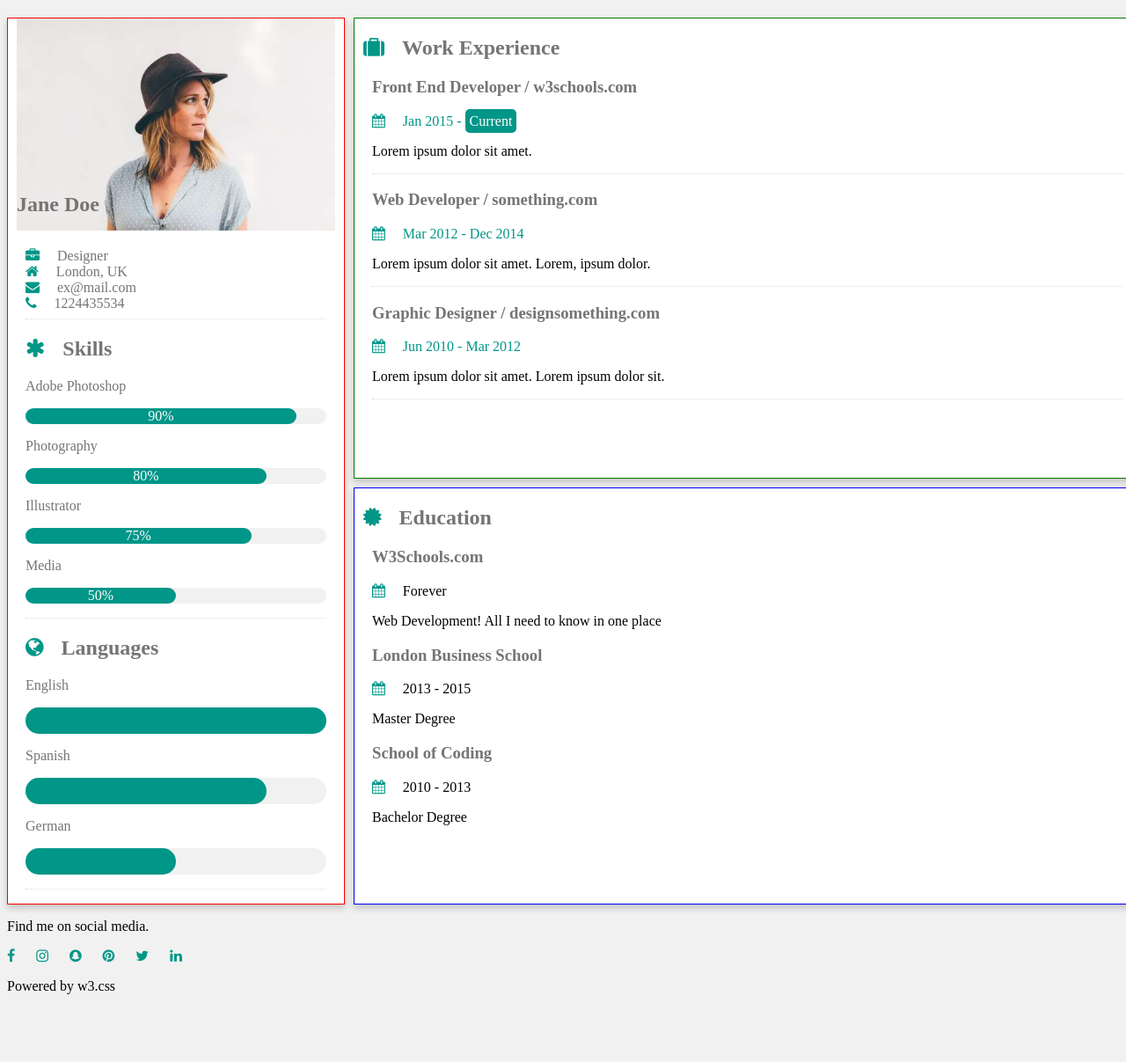
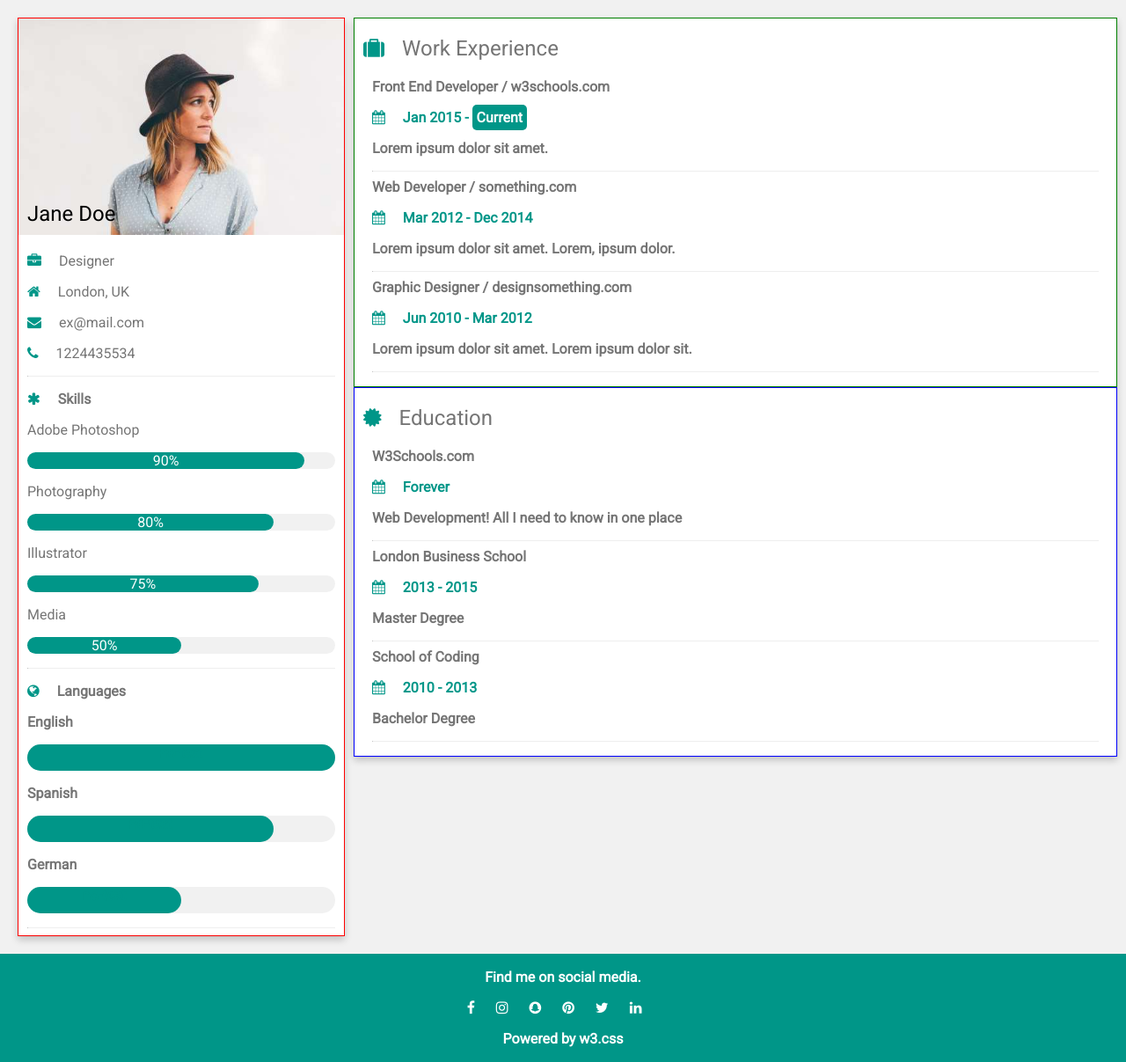
Before and after one commit to tannguyencse19/resume-website, a plain HTML site: page index.html in a window 1280 px wide. Shown: the whole page at 88% size. Before the commit the page ends 1130 px from the top, so only its background shows below. Drawn offline with Linux system fonts and the light colour scheme.

Commit message:
bug p tag

```diff
--- a/index.html
+++ b/index.html
@@ -12,91 +12,97 @@
 
 <body>
     <div id="grid-body">
-        <section class="grid-box item-1 container" id="introduction">
-            <!-- img -->
+        <section class="grid-box item-1" id="introduction">
             <div id="avatar-name">
                 <img src="./img/avatar_hat.jpg" alt="avatar">
                 <h1>Jane Doe</h1>
             </div>
-            <ul class="container">
-                <li id="info">
-                    <!-- icons -->
-                    <ul><i class="fa fa-briefcase"></i>Designer</ul>
-                    <ul><i class="fa fa-home"></i>London, UK</ul>
-                    <ul><i class="fa fa-envelope"></i>ex@mail.com</ul>
-                    <ul><i class="fa fa-phone"></i>1224435534</ul>
+            <div id="info-skills-languages" class="container">
+                <ul>
+                    <li>
+                        <p><i class="fa fa-briefcase"></i>Designer</p>
                     </li>
+                    <li>
+                        <p><i class="fa fa-home"></i>London, UK</p>
+                    </li>
+                    <li>
+                        <p><i class="fa fa-envelope"></i>ex@mail.com</p>
+                    </li>
+                    <li>
+                        <p><i class="fa fa-phone"></i>1224435534</p>
+                    </li>
+                </ul>
                 <hr>
-                <li id="skills">
-                    <h2><i class="fa fa-asterisk"></i>Skills</h2>
                 <ul>
+                    <b><i class="fa fa-asterisk"></i>Skills</b>
+                    <li>
                         <p>Adobe Photoshop</p>
                         <div class="slide-wrap">
                             <p class="slide" style="width: 90%;">90%</p>
                         </div>
-                    </ul>
-                    <ul>
+                    </li>
+                    <li>
                         <p>Photography</p>
                         <div class="slide-wrap">
                             <p class="slide" style="width: 80%;">80%</p>
                         </div>
-                    </ul>
-                    <ul>
+                    </li>
+                    <li>
                         <p>Illustrator</p>
                         <div class="slide-wrap">
                             <p class="slide" style="width: 75%;">75%</p>
                         </div>
-                    </ul>
-                    <ul>
+                    </li>
+                    <li>
                         <p>Media</p>
                         <div class="slide-wrap">
                             <p class="slide" style="width: 50%;">50%</p>
                         </div>
+                    </li>
                 </ul>
-                </li>
                 <hr>
-                <li id="languages">
-                    <h2><i class="fa fa-globe"></i>Languages</h2>
                 <ul>
+                    <b><i class="fa fa-globe"></i>Languages</h2>
+                        <li>
                             <p>English</p>
                             <div class="slide-wrap">
                                 <p class="slide" style="width: 100%; color: #009688; height: 30px;">no-text</p>
                             </div>
-                    </ul>
-                    <ul>
+                        </li>
+                        <li>
                             <p>Spanish</p>
                             <div class="slide-wrap">
                                 <p class="slide" style="width: 80%; color: #009688; height: 30px;">no-text</p>
                             </div>
-                    </ul>
-                    <ul>
+                        </li>
+                        <li>
                             <p>German</p>
                             <div class="slide-wrap">
                                 <p class="slide" style="width: 50%; color: #009688; height: 30px;">no-text</p>
                             </div>
+                        </li>
                 </ul>
-                </li>
                 <hr>
-            </ul>
+            </div>
         </section>
 
         <section class="grid-box item-2 container" id="experience">
             <h2><i class="fa fa-suitcase"></i>Work Experience</h2>
             <ul class="container">
                 <li>
-                    <h3>Front End Developer / w3schools.com</h3>
+                    <b>Front End Developer / w3schools.com</b>
                     <p><i class="fa fa-calendar"></i>Jan 2015 - <span>Current</span></p>
                     <p>Lorem ipsum dolor sit amet.</p>
                 </li>
                 <hr>
                 <li>
-                    <h3>Web Developer / something.com</h3>
+                    <b>Web Developer / something.com</b>
                     <p><i class="fa fa-calendar"></i>Mar 2012 - Dec 2014</p>
                     <p>Lorem ipsum dolor sit amet. Lorem, ipsum dolor.</p>
                 </li>
                 <hr>
                 <li>
-                    <h3>Graphic Designer / designsomething.com</h3>
+                    <b>Graphic Designer / designsomething.com</b>
                     <p><i class="fa fa-calendar"></i>Jun 2010 - Mar 2012</p>
                     <p>Lorem ipsum dolor sit amet. Lorem ipsum dolor sit.</p>
                 </li>
@@ -108,20 +114,23 @@
             <h2><i class="fa fa-certificate"></i>Education</h2>
             <ul class="container">
                 <li>
-                    <h3>W3Schools.com</h3>
+                    <b>W3Schools.com</b>
                     <p><i class="fa fa-calendar"></i>Forever</p>
                     <p>Web Development! All I need to know in one place</p>
                 </li>
+                <hr>
                 <li>
-                    <h3>London Business School</h3>
+                    <b>London Business School</b>
                     <p><i class="fa fa-calendar"></i>2013 - 2015</p>
                     <p>Master Degree</p>
                 </li>
+                <hr>
                 <li>
-                    <h3>School of Coding</h3>
+                    <b>School of Coding</b>
                     <p><i class="fa fa-calendar"></i>2010 - 2013</p>
                     <p>Bachelor Degree</p>
                 </li>
+                <hr>
             </ul>
         </section>
     </div>
--- a/styles/style.scss
+++ b/styles/style.scss
@@ -1,24 +1,39 @@
-// style chung
+@import url("https://fonts.googleapis.com/css2?family=Roboto:wght@400&display=swap");
+
+// set up ban dau
 * {
-  // margin: 0;
+  // margin: 0; // toggle de cac tag tu dong gian cach
   padding: 0;
   // border: 0;
   // font-size: 100%;
-  // font: inherit;
+  font-family: "Roboto", sans-serif;
   vertical-align: baseline;
   list-style-type: none;
 }
 
-body,
 html {
-  width: 100%;
   height: 100%;
+}
+
+body {
+  min-height: 100%;
+  margin: 0;
+}
+
+h1,
+h2,
+h3,
+h4,
+h5,
+h6 {
+  font-weight: 400;
 }
 
 body {
   background-color: #f1f1f1;
 }
 
+// style chung
 .fa {
   color: #009688;
   margin-right: 20px;
@@ -33,16 +48,16 @@ hr {
 }
 
 h2,
-h3 {
+b {
   color: rgb(117, 117, 117);
 }
 
 // style rieng
 #grid-body {
+  padding: 20px;
   display: grid;
   grid-template-columns: 30% 70%;
   grid-template-rows: repeat(2, auto);
-  margin-top: 20px;
   gap: 10px 10px;
   .grid-box {
     background-color: white;
@@ -67,7 +82,6 @@ h3 {
 }
 
 #introduction {
-  color: #757575;
   #avatar-name {
     position: relative;
     img {
@@ -76,9 +90,13 @@ h3 {
     }
     h1 {
       position: absolute;
-      bottom: 0;
-      left: 0;
+      bottom: -5px;
+      left: 10px;
     }
+  }
+
+  #info-skills-languages {
+    color: #757575;
   }
 
   .slide-wrap {
@@ -94,8 +112,9 @@ h3 {
   }
 }
 
-#experience {
-  h3 + p {
+#experience,
+#education {
+  b + p {
     color: #009688;
     span {
       background-color: #009688;
@@ -105,3 +124,13 @@ h3 {
     }
   }
 }
+
+footer {
+  padding: 1px 0px;
+  text-align: center;
+  background-color: #009688;
+  color: white;
+  .fa {
+    color: white;
+  }
+}
```
Also changed, not shown: css/style.css, 1 other file. Lines whose indentation alone changed are shown as unchanged.
